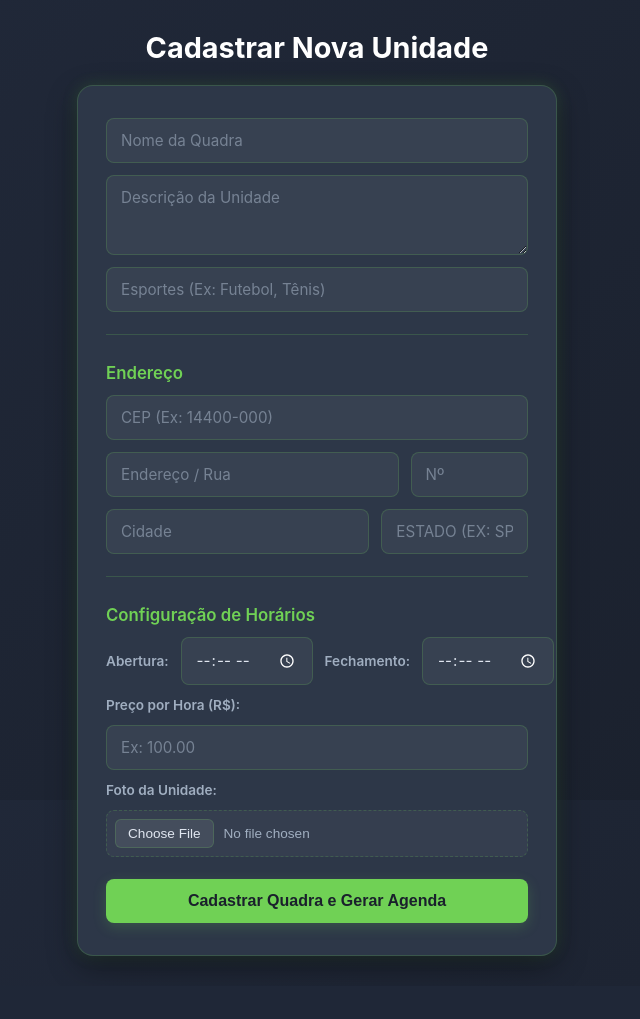
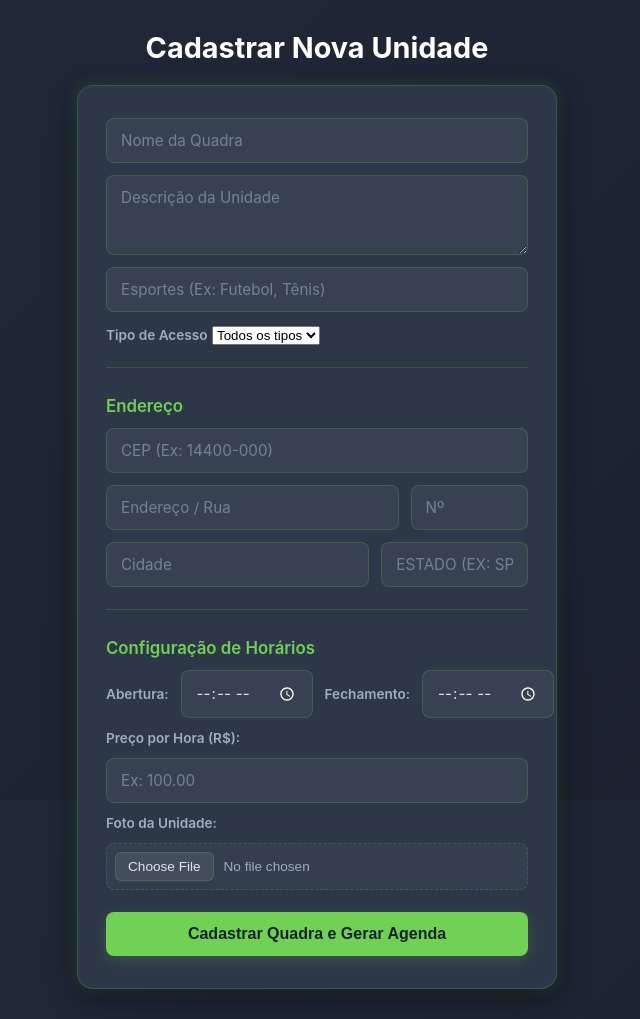
Before and after one commit to Caramorii/DGAsports, a Django app: page /admin/cadastrar_quadra/ in a window 1280 px wide. Shown: the whole page, without its empty margins (323-963 px from the left). Before the commit the page ends 971 px from the top, so only its background shows below. Run offline with Django 5.2, Linux system fonts and the light colour scheme; a user stored in the database is signed in.

Commit message:
refactor(cadastrar_novas_quadras): Adicionado o opção de privado e public

```diff
--- a/core/views.py
+++ b/core/views.py
@@ -7,6 +7,7 @@ from django.http import JsonResponse, Http404
 from django.views.decorators.http import require_POST
 from django.views.decorators.csrf import csrf_exempt
 from django.conf import settings
+from django.db.models import Q
 from datetime import date, timedelta
 import uuid
 import os
@@ -28,16 +29,24 @@ def home(request):
 def explorar(request):
     localidade_busca = request.GET.get('localidade', '').strip()
     esporte_busca = request.GET.get('esporte', '').strip()
+    tipo_busca = request.GET.get('tipo', '').strip()  # Captura privada / publica
+
     qs = Quadra.objects.all()
+
     if localidade_busca:
-        from django.db.models import Q
         qs = qs.filter(Q(cidade__icontains=localidade_busca) | Q(estado__icontains=localidade_busca))
-    if esporte_busca:
+
+    if esporte_busca and esporte_busca != 'Todos':
         qs = qs.filter(esporte__icontains=esporte_busca)
+
+    if tipo_busca and tipo_busca != 'todos':
+        qs = qs.filter(tipo__iexact=tipo_busca)  # Certifique-se de ter o campo 'tipo' no Model Quadra
+
     return render(request, 'explorar.html', {
         'quadras': qs,
         'localidade_busca': localidade_busca,
         'esporte_busca': esporte_busca,
+        'tipo_busca': tipo_busca,  # Devolve para manter o select selecionado
     })
 
 
--- a/templates/cadastrar_novas_quadras.html
+++ b/templates/cadastrar_novas_quadras.html
@@ -19,6 +19,16 @@
     <input type="text" id="nome_quadra" name="nome_quadra" placeholder="Nome da Quadra" required />
     <textarea id="descricao_quadra" name="descricao_quadra" placeholder="Descrição da Unidade"></textarea>
     <input type="text" name="esporte" placeholder="Esportes (Ex: Futebol, Tênis)" required />
+
+    <div class="filter-group">
+      <label for="filtro-tipo">Tipo de Acesso</label>
+      <select id="filtro-tipo" name="tipo">
+        <option value="todos" {% if tipo_busca == 'todos' or not tipo_busca %}selected{% endif %}>Todos os tipos</option>
+        <option value="privada" {% if tipo_busca == 'privada' %}selected{% endif %}>Privada</option>
+        <option value="publica" {% if tipo_busca == 'publica' %}selected{% endif %}>Pública</option>
+      </select>
+    </div>
+
 
     <hr />
     <h3>Endereço</h3>
```
Also changed, not shown: db.sqlite3, static/uploads/1c8d9870-b8c8-4062-a8cd-b29420423c0e.png (added).
